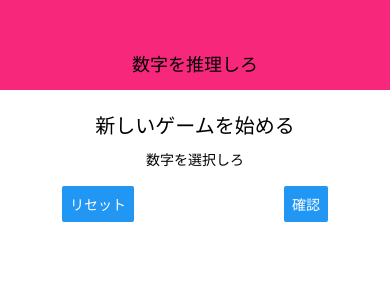
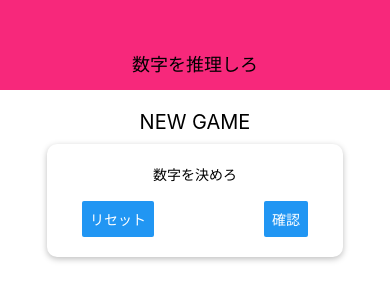
Before and after one commit to HeppokoNeet/ReCompleteGuide-react-native, a React Native app: screen / in a window 390 px wide. Shown: the top 300 px of the page. Built offline with nearby package versions, Linux system fonts and the light colour scheme.

Commit message:
カードのstyleを別のconponantsに入れた

```diff
--- /dev/null
+++ b/componants/Card.js
@@ -0,0 +1,23 @@
+import React from 'react'
+import { View, StyleSheet } from 'react-native'
+
+const Card = (props) => {
+  return (
+    <View style={{ ...styles.card, ...props.style }}>{props.children}</View>
+  )
+}
+
+const styles = StyleSheet.create({
+  card: {
+    shadowColor: 'black',
+    shadowOffset: { width: 0, height: 2 },
+    shadowRadius: 6,
+    shadowOpacity: 0.26,
+    elevation: 5,
+    backgroundColor: 'white',
+    padding: 20,
+    borderRadius: 10
+  },
+})
+
+export default Card
--- a/screens/StartGameScreen.js
+++ b/screens/StartGameScreen.js
@@ -1,20 +1,20 @@
 import React from 'react';
 import { View, StyleSheet, Text, TextInput, Button } from 'react-native';
+import Card from '../componants/Card';
 
 const StartGameScreen = props => {
     return (
         <View style={styles.screen}>
-            <Text style={styles.title}>新しいゲームを始める</Text>
-            <View style={styles.inputContainer}>
-                <Text>数字を選択しろ</Text>
+            <Text style={styles.title}>NEW GAME</Text>
+            <Card style={styles.inputContainer}>
+                <Text>数字を決めろ</Text>
                 <TextInput  />
                 <View　style={styles.buttonContaniner}>
                     <Button title="リセット" onPress={() => {}} />
                     <Button title="確認" onPress={() => {}} />
                 </View>
+                </Card>
             </View>
-
-        </View>
     );
 };
 
@@ -31,7 +31,7 @@
     inputContainer: {
         width: 300,
         maxWidth: '80%',
-        alignItems: 'center'
+        alignItems: 'center',
     },
     buttonContaniner: {
         flexDirection: 'row',
```
